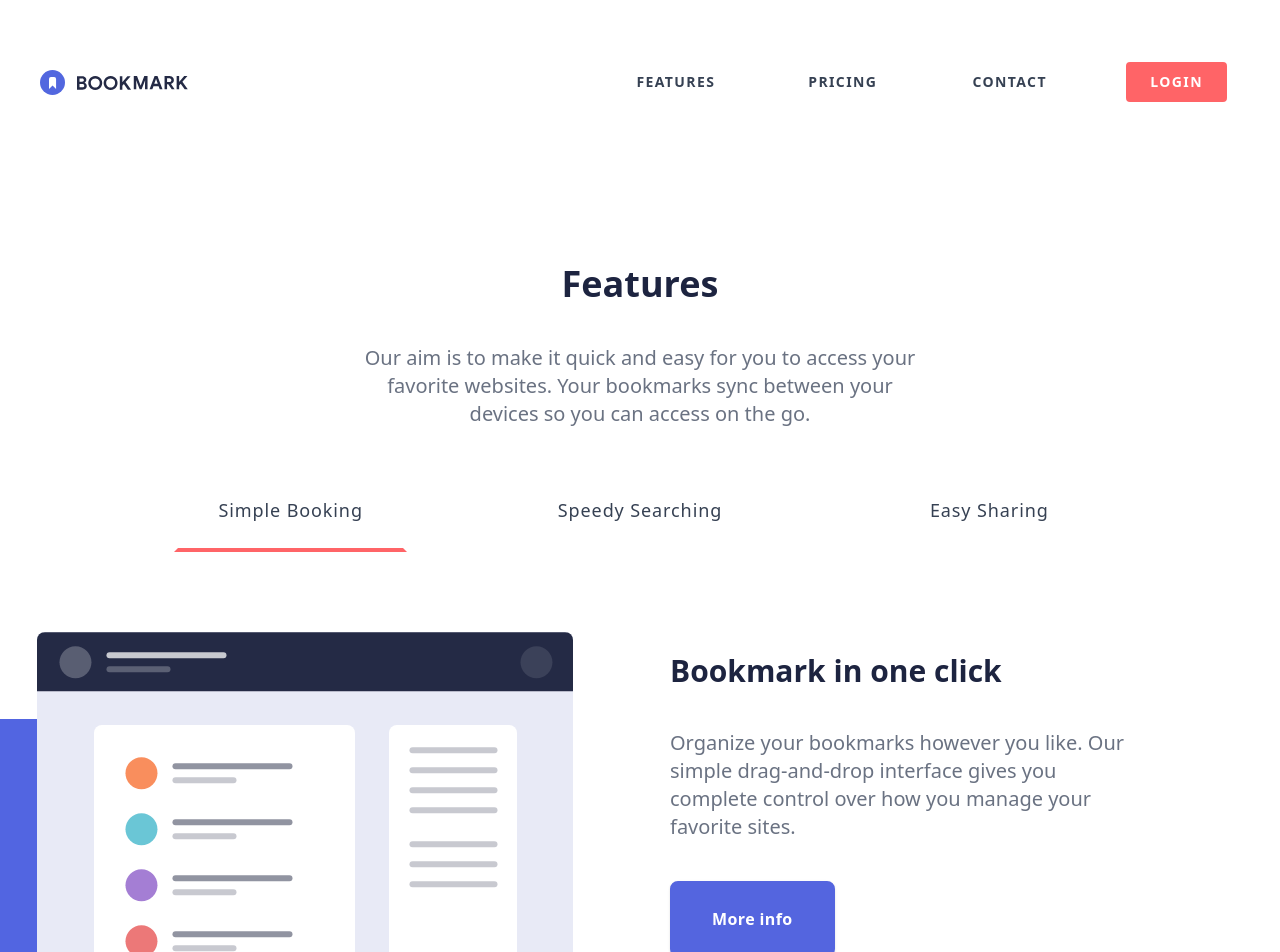
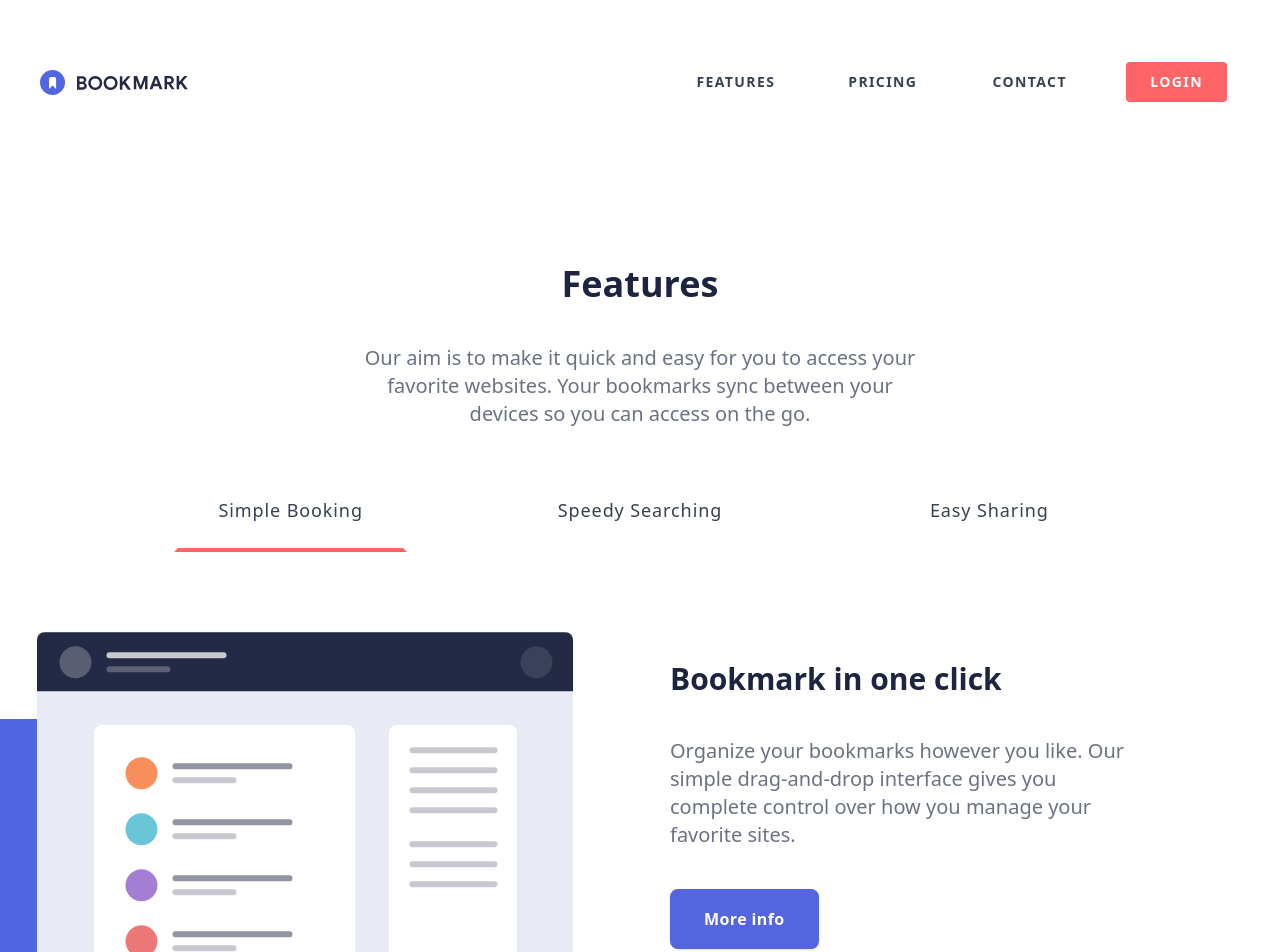
Before and after one commit to JlBestMc/S5.-Landing-Page-React, a React (Vite) app: page / in a window 1280 px wide. Shown: the top 952 px of the page. Built offline with nearby package versions, Linux system fonts and the light colour scheme.

Commit message:
fix navbar styles

```diff
--- a/src/components/atoms/tab.tsx
+++ b/src/components/atoms/tab.tsx
@@ -6,9 +6,9 @@ interface TabProps {
 
 export default function Tab({ content, onSelect, isSelected }: TabProps) {
   const selectedTab =
-    "tracking-wider text-lg text-center py-6 px-10 w-full border-4 border-transparent border-b-red-400 cursor-[url('./assets/cursor.cur'),_auto]";
+    "tracking-wider text-lg text-center py-4 md:py-6 md:px-10 w-full border-4 border-transparent border-b-red-400 cursor-[url('./assets/cursor.cur'),_auto]";
   const unselectedTab =
-    "tracking-wider text-lg text-center py-6 px-10 w-full border-4 border-transparent cursor-[url('./assets/cursor.cur'),_auto]";
+    "tracking-wider text-lg text-center py-4 md:py-6 md:px-10 w-full border-4 border-transparent cursor-[url('./assets/cursor.cur'),_auto]";
 
   return (
     <button
--- a/src/components/molecules/Navbar.tsx
+++ b/src/components/molecules/Navbar.tsx
@@ -30,7 +30,7 @@ export default function Navbar({
 
     setNavBarStyles(() =>
       burgerOpen
-        ? "w-full h-full top-0 left-0 fixed flex flex-col justify-center gap-10 z-10 bg-gray-700"
+        ? "w-full h-full top-0 left-0 fixed flex flex-col justify-center gap-10 z-10 bg-[#20324ef0]"
         : "hidden"
     );
 
@@ -55,7 +55,7 @@ export default function Navbar({
         </button>
 
         <nav
-          className={`${navBarStyles} md:grid md:grid-cols-4 gap-10 justify-items-center items-center text-gray-700 md:text-black uppercase font-medium tracking-widest md:static md:bg-transparent`}
+          className={`${navBarStyles} md:grid md:grid-cols-4 gap-5 justify-items-center items-center text-gray-700 md:text-black uppercase font-medium tracking-widest md:static md:bg-transparent`}
         >
           <hr className="w-[80%] md:hidden opacity-30 text-white" />
           <Anchor
@@ -79,7 +79,7 @@ export default function Navbar({
             Contact
           </Anchor>
           <hr className="w-[80%] md:hidden opacity-30 text-white" />
-          <Button content="LOGIN" variant="btnMobile" styles="md:px-7 md:py-2 bg-gray-700 hover:bg-gray-700 md:border-red-400 tracking-widest md:text-sm md:bg-red-400 md:hover:bg-white md:hover:text-red-400"></Button>
+          <Button content="LOGIN" variant="btnMobile" styles="md:px-7 md:py-2 bg-[#20324ef0] hover:text-[#20324ef0] hover:border-blue-950 hover:bg-white md:border-red-400 tracking-widest md:text-sm md:bg-red-400 md:hover:bg-white md:hover:text-red-400"></Button>
         </nav>
       </div>
   );
--- a/src/components/organismes/Features.tsx
+++ b/src/components/organismes/Features.tsx
@@ -56,7 +56,8 @@ export default function Features() {
                                 {FEATURES[key].description}
                             </p>
                             <Button
-                                styles="shadow bg-[#5265E1] text-white rounded-lg py-6 px-10 font-bold md:block hidden hover:cursor-pointer"
+                                variant="btnBlue"
+                                styles="shadow rounded-lg py-3 px-6 md:block hidden"
                                 content="More info"
                             />
                         </div>
```
